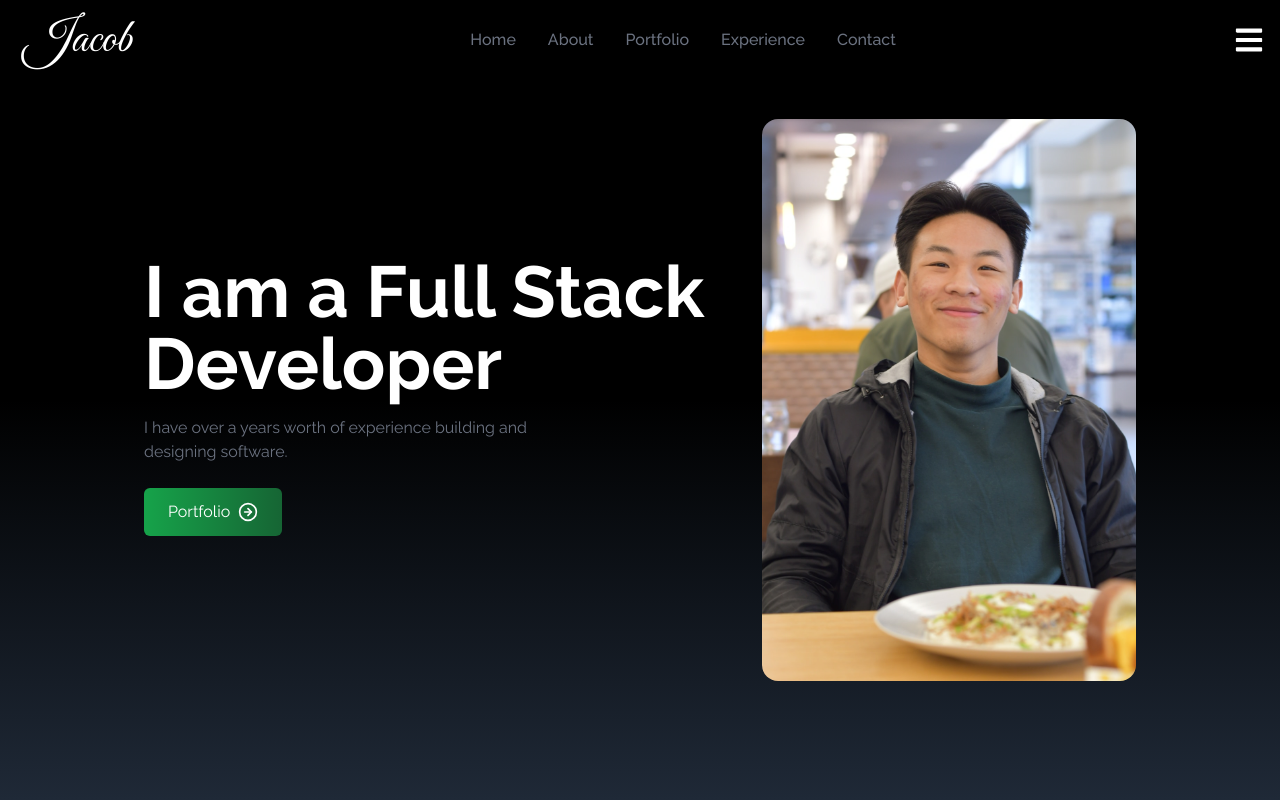
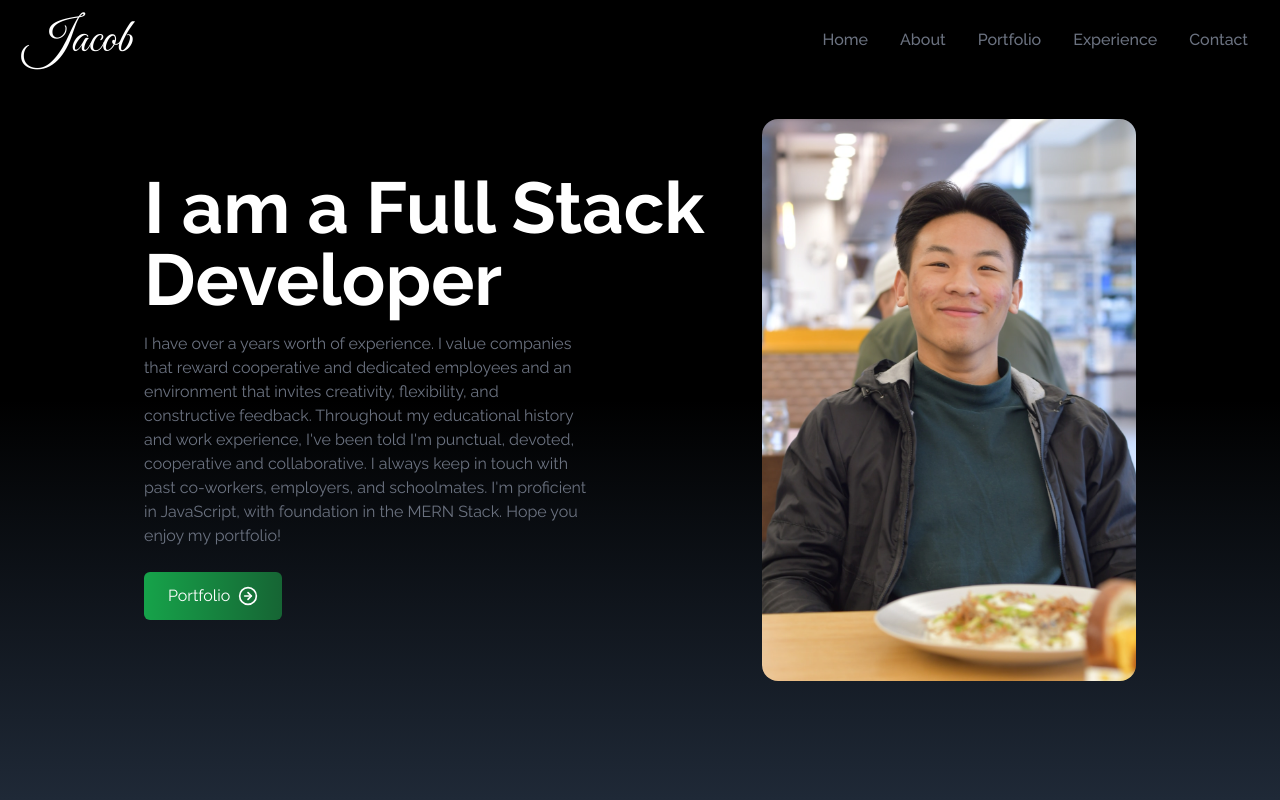
Before and after one commit to JacobDangCS/portfolio-2023, a React (Create React App) app: page / in a window 1280 px wide. Shown: the top 800 px of the page. Built offline with nearby package versions, Linux system fonts and the light colour scheme; the HTML template or start-up script is replaced by a standard one.

Commit message:
smooth scroll implemented

```diff
--- a/package.json
+++ b/package.json
@@ -10,6 +10,7 @@
     "react-dom": "^18.2.0",
     "react-icons": "^4.8.0",
     "react-scripts": "5.0.1",
+    "react-scroll": "^1.8.9",
     "web-vitals": "^2.1.4"
   },
   "scripts": {
--- a/src/App.js
+++ b/src/App.js
@@ -1,4 +1,5 @@
 import About from "./components/About";
+import Contact from "./components/Contact";
 import Experience from "./components/Experience";
 import Home from "./components/Home";
 import NavBar from "./components/NavBar";
@@ -13,7 +14,7 @@ function App() {
       <About/>
       <Portfolio/>
       <Experience/>
-
+      <Contact/>
       <SocialLinks/>
     </div>
   );
--- a/src/components/About.jsx
+++ b/src/components/About.jsx
@@ -8,7 +8,8 @@ const About = () => {
           <p className="text-4xl font-bold inline border-b-4 border-gray-500">About</p>
         </div>
         <div>
-          <p className="text-xl">As a full-stack developer, I pour my heart and soul into creating comprehensive and user-friendly software applications. The joy I feel when seeing my work come to life is unmatched. It's not just a job for me; it's a deep-rooted passion that drives me to deliver nothing but the best.
+          <p className="text-xl">
+            As a full-stack developer, I pour my heart and soul into creating comprehensive and user-friendly software applications. The joy I feel when seeing my work come to life is unmatched. It's not just a job for me; it's a deep-rooted passion that drives me to deliver nothing but the best.
 
             Collaboration and cooperation are the cornerstones of my belief in successful software projects. I firmly believe that when developers, designers, and stakeholders come together, magic happens. Each team member's unique perspective and expertise contribute to building something extraordinary.
 
@@ -16,7 +17,8 @@ const About = () => {
 
             I have a deep-rooted commitment to delivering exceptional quality in every aspect of my work. Details matter to me, and I'm constantly pushing myself to achieve excellence. I firmly believe that by maintaining a growth mindset and focusing on quality, I can continuously improve and provide better results for my team and clients.
 
-            My approach to full-stack development is characterized by my unwavering dedication to team synergy, adaptable workflows, and a relentless pursuit of meritable quality. I'm excited to embark on this journey, exploring new frontiers and pushing boundaries in this thrilling and diverse field.</p>
+            My approach to full-stack development is characterized by my unwavering dedication to team synergy, adaptable workflows, and a relentless pursuit of meritable quality. I'm excited to embark on this journey, exploring new frontiers and pushing boundaries in this thrilling and diverse field.
+          </p>
           <br />
         </div>
       </div>
--- /dev/null
+++ b/src/components/Contact.jsx
@@ -0,0 +1,34 @@
+import React from 'react';
+
+const Contact = () => {
+    return (
+        <div name="contact" className="w-full h-screen bg-gradient-to-b from-black to-gray-800 p-4 text-white">
+            <div className="flex flex-col p-4 justify-center max-w-screen-lg mx-auto h-full">
+                <div className="pb-8">
+                    <p className="text-4xl font-bold inline border-b-4 border-gray-500"> Contact </p>
+                    <p className="py-6">Submit a form below if you're looking to reach out!</p>
+                </div>
+                <div className="flex justify-center items-center">
+                    <form action="https://getform.io/f/ef92d45e-e1d8-41ac-9646-742a607ccdc8"
+                        method="POST" className="flex flex-col w-full md:w-1/2">
+                        <input type="text" name="name" placeholder="Enter your name"
+                            className="p-2 bg-transparent border-2 rounded-md text-white focus:outline-none" />
+
+                        <input type="text" name="email" placeholder="Enter your email"
+                            className="my-4 p-2 bg-transparent border-2 rounded-md text-white focus:outline-none" />
+
+                        <textarea name="message" placeholder="Enter your message" rows="10"
+                            className="p-2 bg-transparent border-2 rounded-md text-white focus:outline-none"></textarea>
+
+                        <button
+                            className="text-white bg-gradient-to-b from-green-500 to-green-900 px-6 py-3 my-8 mx-auto flex items-center rounded-md hover:scale-110 duration-300">
+                            Let's chat
+                        </button>
+                    </form>
+                </div>
+            </div>
+        </div>
+    )
+}
+
+export default Contact;
--- a/src/components/Experience.jsx
+++ b/src/components/Experience.jsx
@@ -3,7 +3,6 @@ import html from "../assets/html.png";
 import css from "../assets/css.png";
 import javascript from "../assets/javascript.png";
 import reactImage from "../assets/react.png";
-import nextjs from "../assets/nextjs.png";
 import github from "../assets/github.png";
 import tailwind from "../assets/tailwind.png";
 import aws from  "../assets/aws.png";
@@ -100,7 +99,7 @@ const Experience = () => {
                     <p className="text-4xl font-bold border-b-4 border-gray-500 p-2 inline">
                         Experience
                     </p>
-                    <p className="py-6">These are the technologies I've worked with</p>
+                    <p className="py-6">Here are technologies I have experience with!</p>
                 </div>
 
                 <div className="w-full grid grid-cols-2 sm:grid-cols-3 gap-8 text-center py-8 px-12 sm:px-0">
--- a/src/components/Home.jsx
+++ b/src/components/Home.jsx
@@ -1,6 +1,7 @@
 import React from 'react';
 import HeroImage from '../assets/heroImage.png';
 import { FiArrowRightCircle } from 'react-icons/fi';
+import { Link } from 'react-scroll';
 
 const Home = () => {
     return (
@@ -11,20 +12,26 @@ const Home = () => {
                         I am a Full Stack Developer
                     </h2>
                     <p className="text-gray-500 py-4 max-w-md">
-                        I have over a years worth of experience building and designing software.
+                        I have over a years worth of experience.
+                        I value companies that reward cooperative and dedicated employees and an environment that invites creativity, flexibility, and constructive feedback.
+                        Throughout my educational history and work experience, I've been told I'm punctual, devoted, cooperative and collaborative.
+                        I always keep in touch with past co-workers, employers, and schoolmates.
+                        I'm proficient in JavaScript, with foundation in the MERN Stack.
+                        Hope you enjoy my portfolio!
                     </p>
                     <div>
-                        <button className="group text-white w-fit px-6 py-3 my-2 flex items-center rounded-md bg-gradient-to-r from-green-600 to-green-800 cursor-pointer">
+                        <Link to="portfolio" smooth duration={500}
+                            className="group text-white w-fit px-6 py-3 my-2 flex items-center rounded-md bg-gradient-to-r from-green-600 to-green-800 cursor-pointer">
                             Portfolio&nbsp;&nbsp;
                             <span className="group-hover:rotate-90 duration-300">
                                 <FiArrowRightCircle size={20}
-                                className="m1-1"/>
+                                    className="m1-1" />
                             </span>
-                        </button>
+                        </Link>
                     </div>
                 </div>
                 <div>
-                    <img src={HeroImage} alt="my profile" className="rounded-2xl mx-auto w-2/3 md:w-full"/>
+                    <img src={HeroImage} alt="my profile" className="rounded-2xl mx-auto w-2/3 md:w-full" />
                 </div>
             </div>
         </div>
--- a/src/components/NavBar.jsx
+++ b/src/components/NavBar.jsx
@@ -1,5 +1,6 @@
 import React, { useState } from 'react';
 import { FaBars, FaTimes } from 'react-icons/fa';
+import { Link } from 'react-scroll';
 
 function NavBar() {
 
@@ -35,16 +36,18 @@ function NavBar() {
             </div>
 
             <ul className="hidden md:flex">
-                {links.map(({ id, link }) => (<li key={id} className="px-4 cursor pointer capitalize font-medium text-gray-500 hover:scale-105 duration-200">{link}</li>))}
+                {links.map(({ id, link }) => (<li key={id} className="px-4 cursor-pointer capitalize font-medium text-gray-500 hover:scale-105 duration-200">
+                    <Link to={link} smooth duration={500}>{link}</Link></li>))}
             </ul>
 
-            <div onClick={() => setNav(!nav)} classname="cursor-pointer pr-4 z-10 text-gray-500 md:hidden">
+            <div onClick={() => setNav(!nav)} className="cursor-pointer pr-4 z-10 text-gray-500 md:hidden">
                 {nav ? <FaTimes size={30} /> : <FaBars size={30} />}
             </div>
 
             {nav && (
                 <ul className="flex flex-col justify-center items-center absolute top-0 left-0 w-full h-screen bg-gradient-to-b from-black to-gray-500">
-                    {links.map(({ id, link }) => (<li key={id} className="px-4 cursor-pointer capitalize py-6 text-4xl">{link}</li>))}
+                    {links.map(({ id, link }) => (<li key={id} className="px-4 cursor-pointer capitalize py-6 text-4xl">
+                        <Link onClick={() => setNav(!nav)} to={link} smooth duration={500}>{link}</Link></li>))}
                 </ul>
             )}
 
```
Also changed, not shown: src/components/SocialLinks.jsx (+5 -2 lines), 1 other file (tests, documents, lock files or other folders).
